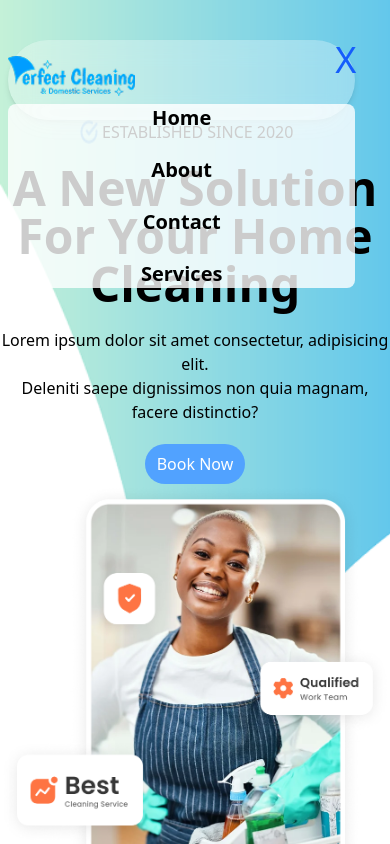
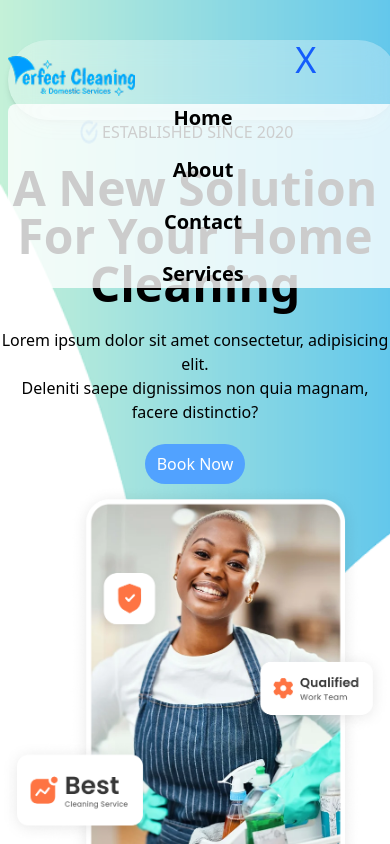
Before and after one commit to Bryan-Steph/Perfect-Clean, a React (Vite) app: page / in a window 390 px wide. Both pictures are taken after a click on the picture 305 px from the left and 76 px from the top of the page. Shown: the top 844 px of the page. Built offline with nearby package versions, Linux system fonts and the light colour scheme.

Commit message:
Adjusting the nav bar humberger overlap left on mobile tryout 2

```diff
--- a/src/Components/Navbar.jsx
+++ b/src/Components/Navbar.jsx
@@ -15,13 +15,13 @@ function Navbar(){
         //  <section className='sm:flex block w-full'>
          <div className='sm:w-1/2 w-full sm:mt-10 '>
                  <ul className=' sm:flex text-center ml-2  gap-5 sm:ml-20 sm:mt-30 mb-10
-                 fixed sm:-top-15 -top-10 backdrop-blur-md bg-white/30 rounded-full shadow-md z-50 mt-20  h-20'>
+                 fixed sm:-top-15 -top-10 backdrop-blur-md bg-white/30 rounded-full shadow-md z-50 mt-20 w-full sm:w-1/2  h-20'>
                         <div className='flex '>
                         <img className='sm:mr-20 mr-0 h-10 items-center sm:mt-3 mt-4' src={Logo} alt="" />
                         {!isMenuOpen ?
                         <img id='menu-btn' onClick={() => toggleMenu()} className='w-5 h-8 sm:hidden ml-40  mt-5 ' src={Menu} alt="" />
                         :
-                          <span onClick={() => toggleMenu()} className='w-5  sm:hidden ml-50  text-4xl  text-blue-600'>X</span>
+                          <span onClick={() => toggleMenu()} className='w-5  sm:hidden ml-40  text-4xl  text-blue-600'>X</span>
                       }
 
                         </div>
```
